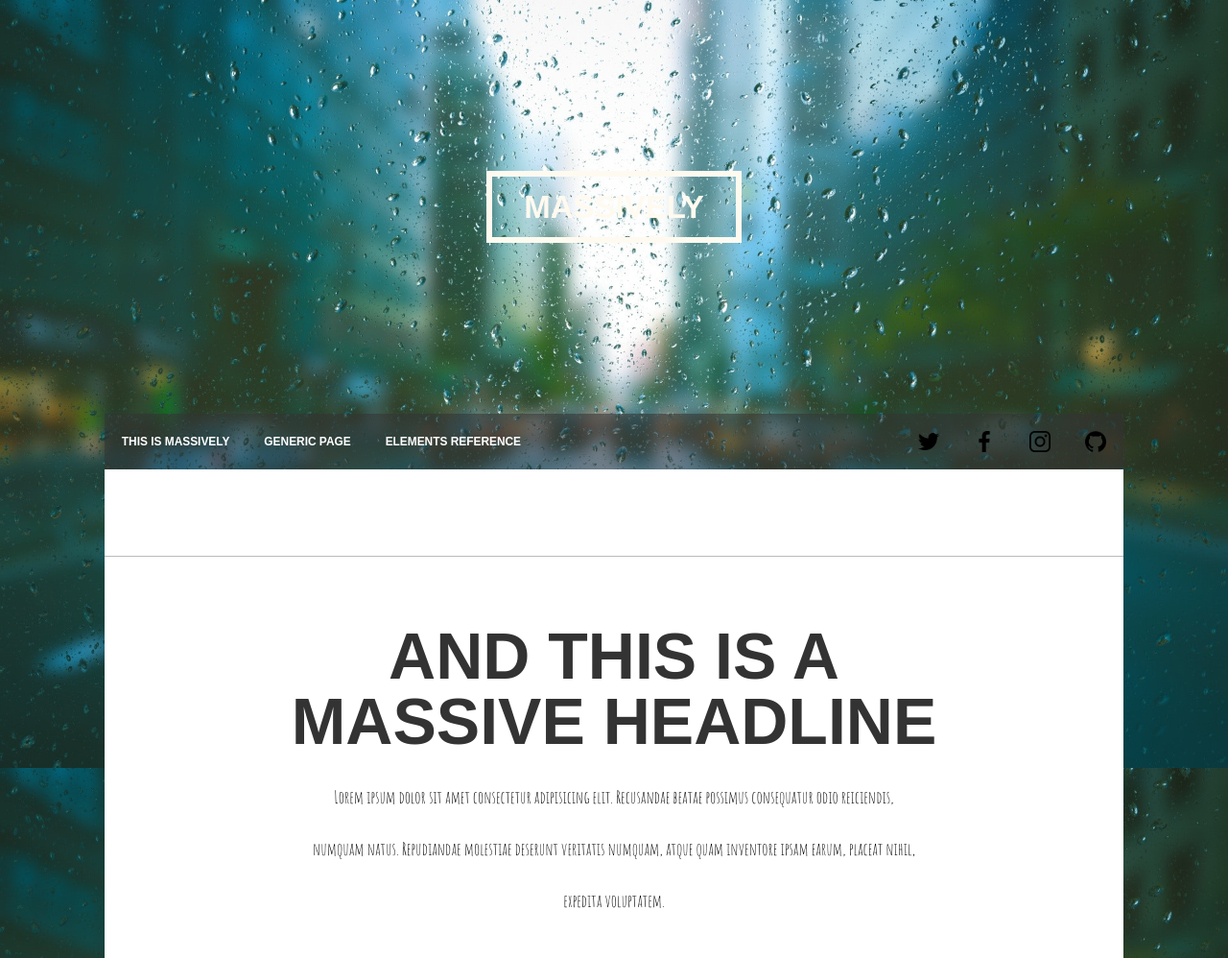
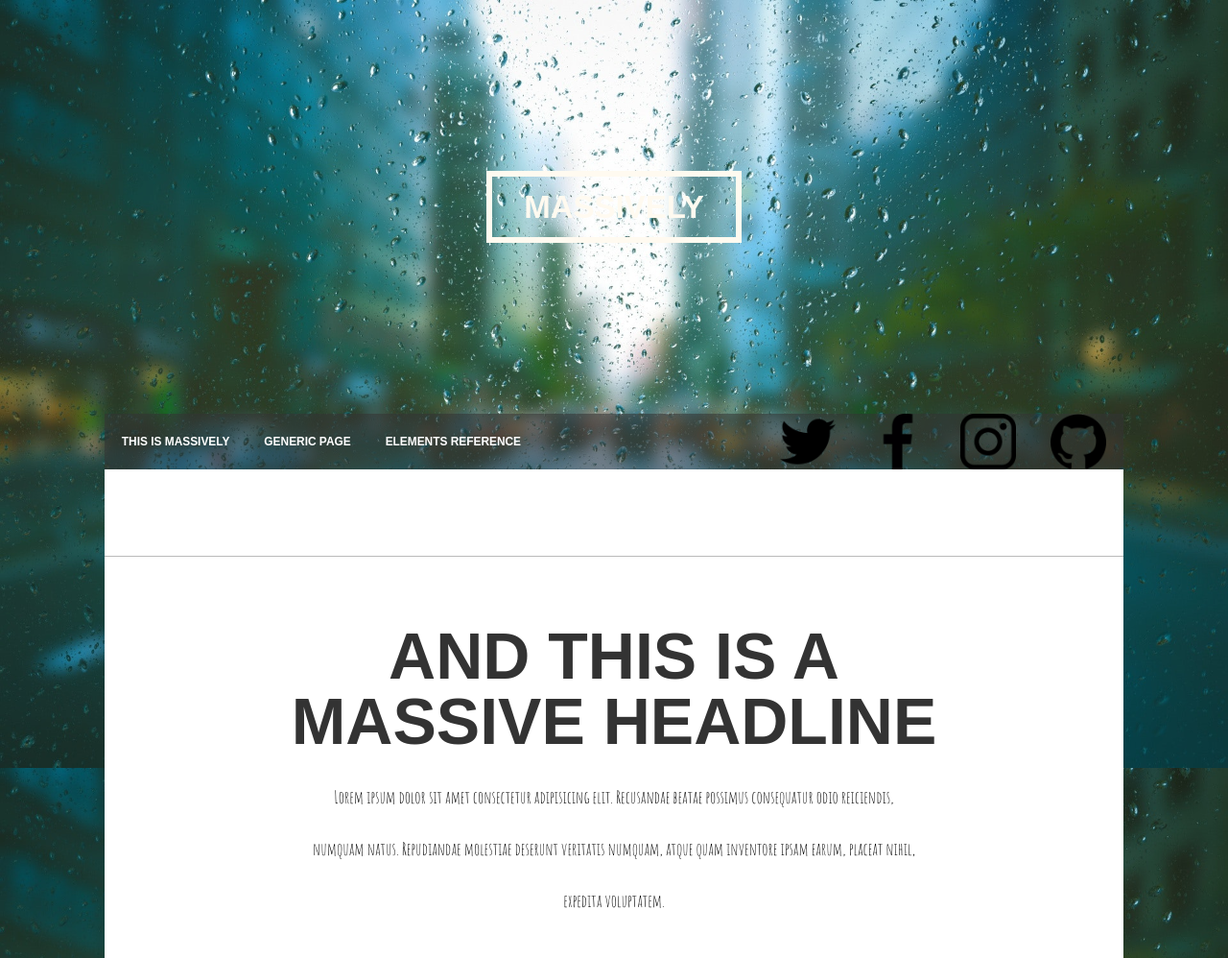
Before and after one commit to David-Santos94/html-css, a plain HTML site: page projetos/Massively/index.html in a window 1280 px wide. Shown: the top 998 px of the page at 96% size. Drawn offline with Linux system fonts and the light colour scheme; a web font is replaced by a local one.

Commit message:
Atualização Massively

```diff
--- a/projetos/Massively/style.css
+++ b/projetos/Massively/style.css
@@ -97,11 +97,12 @@ header {
 
 #icons {
     display: flex;
+    align-items: center;
 }
 
 #icons > img {
     padding: 18px;
-    width: 100%;
+    height: 100%;
 }
 
 #icons > img:hover{
```
